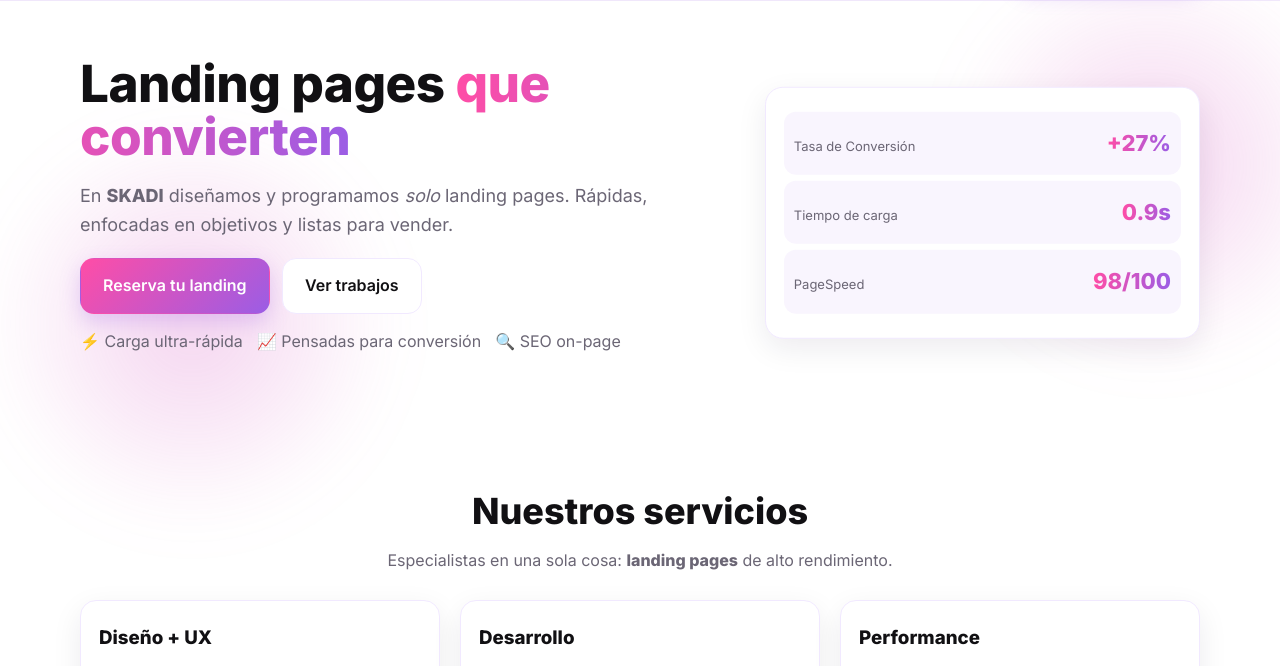
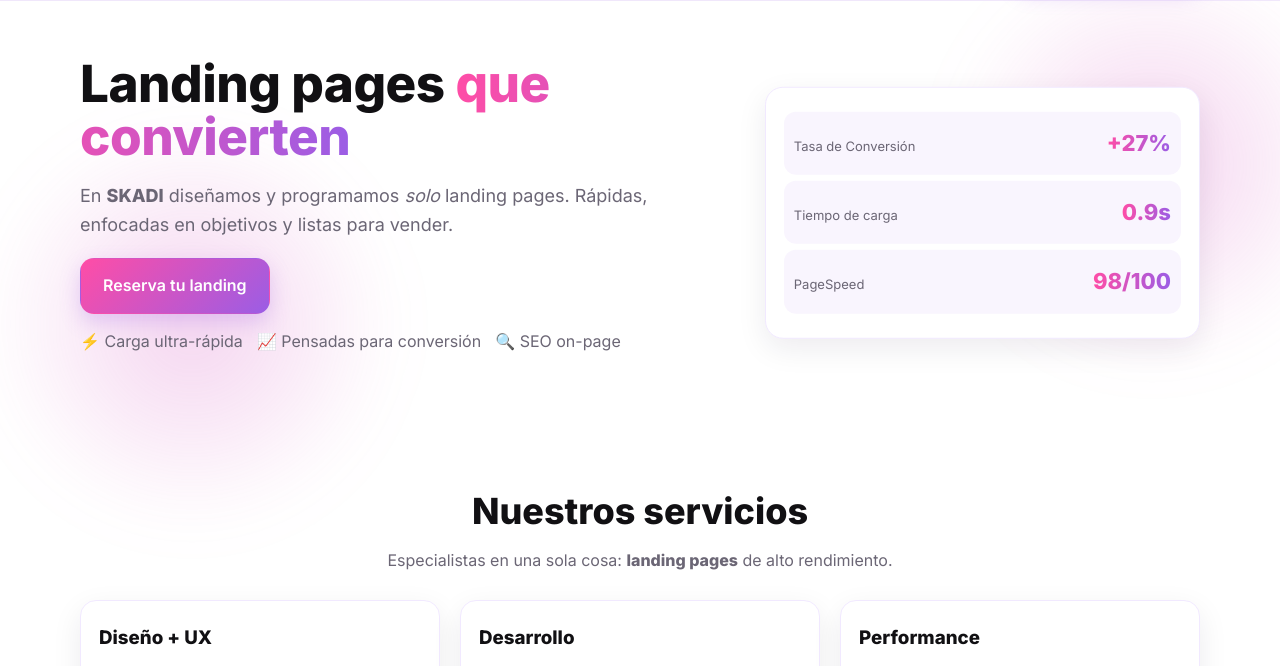
Before and after one commit to AOMORIINST/SKADIA, a plain HTML site: page index.html in a window 1280 px wide. Shown: the part 76-742 px from the top of the page. Drawn offline with Linux system fonts and the light colour scheme.

Commit message:
index.html

```diff
--- a/index.html
+++ b/index.html
@@ -49,7 +49,6 @@
         </p>
         <div class="hero__cta">
           <a class="btn btn--primary btn--lg" href="https://www.fiverr.com/s/tu-perfil" target="_blank" rel="noopener">Reserva tu landing</a>
-          <a class="btn btn--ghost btn--lg" href="#portfolio">Ver trabajos</a>
         </div>
         <ul class="hero__badges">
           <li>⚡ Carga ultra-rápida</li>
```
